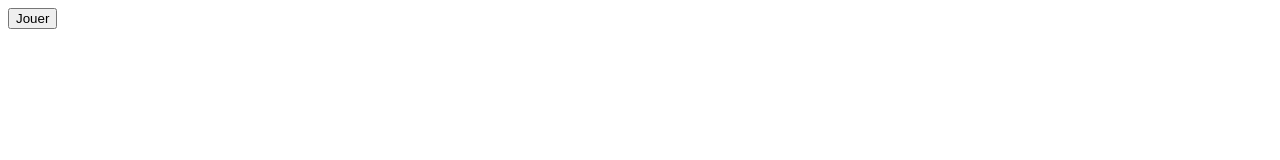
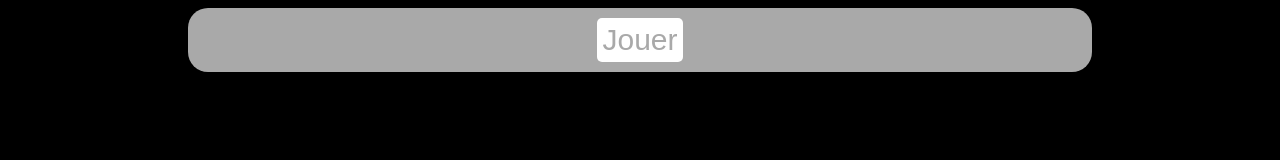
Before and after one commit to Illensky/projet_Quizz, a plain HTML site: page index.html in a window 1280 px wide. Drawn offline with Linux system fonts and the light colour scheme.

Commit message:
CSS done

```diff
--- a/assets/css/main.css
+++ b/assets/css/main.css
@@ -0,0 +1,50 @@
+html {
+    font-size: 62.5%;
+    margin: 0;
+    padding: 0;
+    box-sizing: border-box;
+    text-align: center;
+    font-family: sans-serif;
+    background-color: black;
+    color: white;
+}
+
+#container {
+    width: 70%;
+    margin: auto;
+    background-color: darkgray;
+    border-radius: 20px;
+}
+
+p, div {
+    padding: 10px;
+    font-size: 2rem;
+}
+
+button {
+    background-color: white;
+    color: darkgray;
+    border: none;
+    padding: 5px;
+    border-radius: 5px;
+    font-family: sans-serif;
+    font-size: 3rem;
+    cursor: pointer;
+}
+
+.answerP {
+    background-color: white;
+    color: darkgray;
+    border-radius: 10px;
+    cursor: pointer;
+    width: 50%;
+    margin: 20px auto;
+}
+
+.answerP:hover {
+    transform: scale(1.2);
+}
+
+#scoreDiv {
+    font-size: 4rem;
+}
--- a/assets/js/script.js
+++ b/assets/js/script.js
@@ -15,6 +15,7 @@ let score = 0;
 let questionI = 0;
 
 let wrongAnswer = [];
+
 function runQuestionary (el, questionary, startBtn) {
     if (document.querySelector("#questionaryDiv")){
         document.querySelector("#questionaryDiv").remove();
@@ -71,7 +72,7 @@ function runQuestionary (el, questionary, startBtn) {
         errorDiv.id = "errorDiv"
         for (let error of wrongAnswer) {
             const errorP = document.createElement('p');
-            errorP.innerHTML = "Erreur a la question : <br>" + questionary[error[0]][0] + "<br> Vous avez répondu : " + error[1] +
+            errorP.innerHTML = "Erreur a la question " + (error[0] +1).toString() + " : <br>" + questionary[error[0]][0] + "<br> Vous avez répondu : " + error[1] +
             "<br> La bonne réponse était : " + questionary[error[0]][2];
             errorDiv.appendChild(errorP);
         }
@@ -86,5 +87,5 @@ function runQuestionary (el, questionary, startBtn) {
 }
 
 document.querySelector('#start').addEventListener("click", function () {
-    runQuestionary(document.querySelector("body"), questionary, this)
+    runQuestionary(document.querySelector("#container"), questionary, this)
 })
--- a/index.html
+++ b/index.html
@@ -3,11 +3,13 @@
 <head>
     <meta charset="UTF-8">
     <title>Title</title>
-
+    <link rel="stylesheet" href="assets/css/main.css">
 </head>
 <body>
+<div id="container">
+    <button id="start">Jouer</button>
+</div>
 
-<button id="start">Jouer</button>
 
 <script src="assets/js/script.js"></script>
 </body>
```
